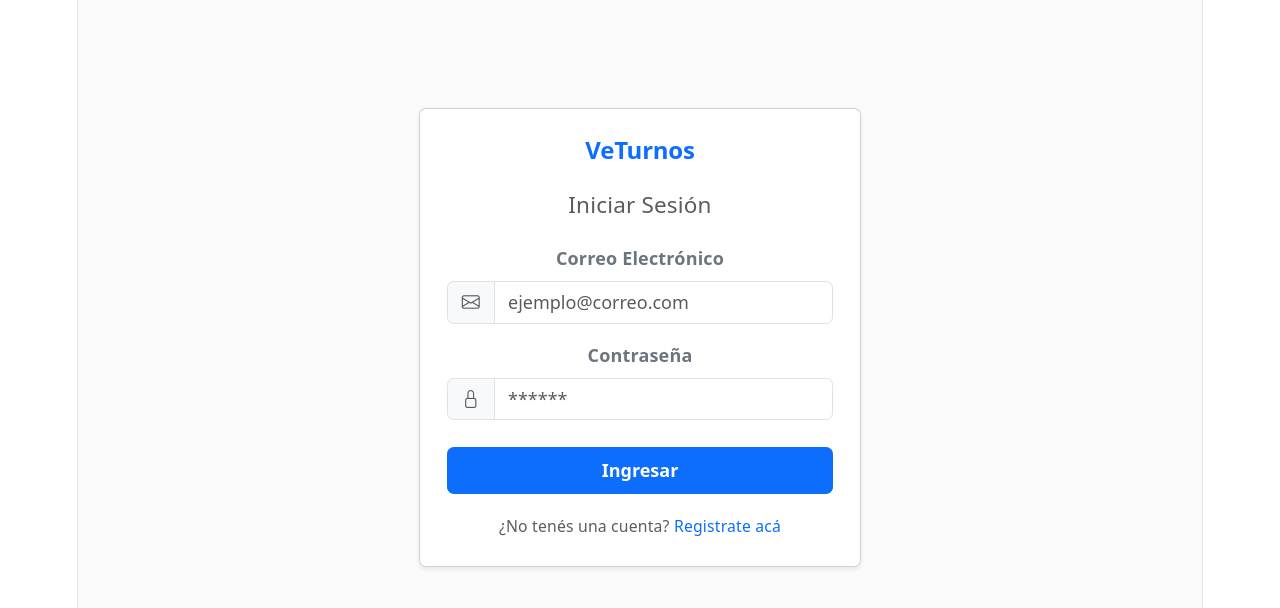
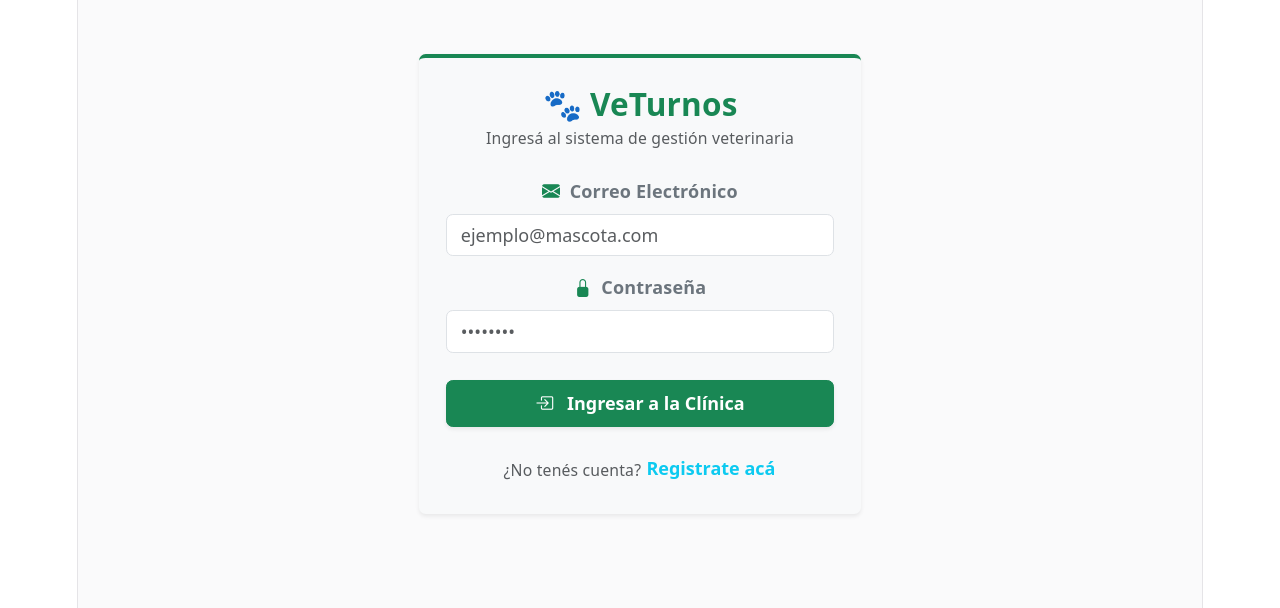
Before and after one commit to francooyhenart/VeTurnos, a React app in the folder Frontend/: page /login in a window 1280 px wide. Shown: the top 608 px of the page. Built offline with nearby package versions, Linux system fonts and the light colour scheme; the HTML template or start-up script is replaced by a standard one.

Commit message:
style(front): adaptar pantallas de login y registro a la estetica veterinaria

```diff
--- /dev/null
+++ b/Frontend/src/pages/Registro.jsx
@@ -0,0 +1,140 @@
+import React, { useState } from "react";
+import { useNavigate } from "react-router-dom";
+import { authService } from "../services/auth.service";
+
+const Registro = () => {
+  const [nombreCompleto, setNombreCompleto] = useState("");
+  const [dni, setDni] = useState("");
+  const [telefono, setTelefono] = useState("");
+  const [email, setEmail] = useState("");
+  const [password, setPassword] = useState("");
+  const [error, setError] = useState("");
+
+  const navigate = useNavigate();
+
+  const handleSubmit = async (e) => {
+    e.preventDefault();
+    setError("");
+
+    try {
+      // Conexión real con el backend
+      await authService.registro(nombreCompleto, dni, telefono, email, password);
+      alert("¡Cuenta creada con éxito!");
+
+      // Redirección automática al panel principal
+      navigate("/mis-turnos");
+    } catch (err) {
+      setError(err.message || "Error al intentar registrar el usuario.");
+    }
+  };
+
+  return (
+    <div className="container mt-5">
+      <div className="row justify-content-center">
+        <div className="col-md-6">
+          {/* Tarjeta con borde superior verde veterinario */}
+          <div className="card shadow-sm border-0 border-top border-4 border-success p-4 bg-light bg-opacity-75">
+
+            {/* Título e ícono temático */}
+            <div className="text-center mb-4">
+              <h3 className="fw-bold text-success mb-1">🐾 Unirse a VeTurnos</h3>
+              <p className="text-muted small">Registrate para gestionar las consultas de tus mascotas</p>
+            </div>
+
+            {error && <div className="alert alert-danger shadow-sm py-2 small">{error}</div>}
+
+            <form onSubmit={handleSubmit}>
+              <div className="mb-3">
+                <label className="form-label fw-semibold text-secondary">
+                  <i className="bi bi-person-badge-fill me-1 text-success"></i> Nombre Completo
+                </label>
+                <input
+                  type="text"
+                  className="form-control"
+                  placeholder="Juan Pérez"
+                  value={nombreCompleto}
+                  onChange={(e) => setNombreCompleto(e.target.value)}
+                  required
+                />
+              </div>
+
+              <div className="row">
+                <div className="col-md-6 mb-3">
+                  <label className="form-label fw-semibold text-secondary">
+                    <i className="bi bi-card-text me-1 text-success"></i> DNI
+                  </label>
+                  <input
+                    type="text"
+                    className="form-control"
+                    placeholder="12345678"
+                    value={dni}
+                    onChange={(e) => setDni(e.target.value)}
+                    required
+                  />
+                </div>
+                <div className="col-md-6 mb-3">
+                  <label className="form-label fw-semibold text-secondary">
+                    <i className="bi bi-telephone-fill me-1 text-success"></i> Teléfono
+                  </label>
+                  <input
+                    type="text"
+                    className="form-control"
+                    placeholder="2215551234"
+                    value={telefono}
+                    onChange={(e) => setTelefono(e.target.value)}
+                    required
+                  />
+                </div>
+              </div>
+
+              <div className="mb-3">
+                <label className="form-label fw-semibold text-secondary">
+                  <i className="bi bi-envelope-fill me-1 text-success"></i> Correo Electrónico
+                </label>
+                <input
+                  type="email"
+                  className="form-control"
+                  placeholder="ejemplo@mascota.com"
+                  value={email}
+                  onChange={(e) => setEmail(e.target.value)}
+                  required
+                />
+              </div>
+
+              <div className="mb-4">
+                <label className="form-label fw-semibold text-secondary">
+                  <i className="bi bi-lock-fill me-1 text-success"></i> Contraseña
+                </label>
+                <input
+                  type="password"
+                  className="form-control"
+                  placeholder="Creá una contraseña segura"
+                  value={password}
+                  onChange={(e) => setPassword(e.target.value)}
+                  required
+                />
+              </div>
+
+              {/* Botón de registro en Verde */}
+              <button type="submit" className="btn btn-success w-100 mb-3 fw-bold shadow-sm py-2">
+                <i className="bi bi-check-circle-fill me-2"></i> Crear Cuenta Veterinaria
+              </button>
+            </form>
+
+            <div className="text-center mt-2">
+              <span className="text-muted small">¿Ya tenés una cuenta? </span>
+              <button
+                className="btn btn-link p-0 pb-1 small text-info fw-bold text-decoration-none"
+                onClick={() => navigate("/login")}
+              >
+                Iniciá sesión acá
+              </button>
+            </div>
+          </div>
+        </div>
+      </div>
+    </div>
+  );
+};
+
+export default Registro;
--- a/Frontend/src/pages/login.jsx
+++ b/Frontend/src/pages/login.jsx
@@ -1,33 +1,25 @@
-import { useState } from "react";
+import React, { useState } from "react";
+import { useNavigate } from "react-router-dom";
 import { authService } from "../services/auth.service";
 
-function Login() {
-  // Estados para capturar lo que escribe el usuario
+const Login = () => {
   const [email, setEmail] = useState("");
   const [password, setPassword] = useState("");
-
-  // Estados para manejar el feedback visual (errores o carga)
   const [error, setError] = useState("");
-  const [loading, setLoading] = useState(false);
+  const navigate = useNavigate();
 
   const handleSubmit = async (e) => {
     e.preventDefault();
     setError("");
-    setLoading(true);
 
     try {
-      // Llamamos al servicio que creamos en el paso anterior
-      const user = await authService.login(email, password);
+      // Conexión real con el backend
+      await authService.login(email, password);
 
-      // Por ahora, tiramos un alert para verificar que ande bien.
-      // Luego cambiaremos esto para redirigir según el rol (CLIENTE o ADMINISTRADOR)
-      alert(`¡Bienvenido/a ${user.nombreCompleto}! Rol: ${user.rol}`);
-
+      // Si la respuesta es exitosa, redirige al panel de turnos
+      navigate("/mis-turnos");
     } catch (err) {
-      // Si el backend tiró un error (ej: "Credenciales incorrectas"), lo mostramos
-      setError(err.message);
-    } finally {
-      setLoading(false);
+      setError(err.message || "Ocurrió un error al intentar iniciar sesión.");
     }
   };
 
@@ -35,81 +27,65 @@ function Login() {
     <div className="container mt-5">
       <div className="row justify-content-center">
         <div className="col-md-5">
-          <div className="card shadow-sm mt-5">
-            <div className="card-body p-4">
-              <h2 className="text-center mb-4 text-primary fw-bold">VeTurnos</h2>
-              <h5 className="text-center text-muted mb-4">Iniciar Sesión</h5>
+          {/* Tarjeta con borde superior verde veterinario */}
+          <div className="card shadow-sm border-0 border-top border-4 border-success p-4 bg-light bg-opacity-70">
 
-              {/* Alerta de Bootstrap por si hay un error en las credenciales */}
-              {error && (
-                <div className="alert alert-danger py-2 text-center" role="alert">
-                  <i className="bi bi-exclamation-triangle-fill me-2"></i>
-                  {error}
+            {/* Título e ícono temático */}
+            <div className="text-center mb-4">
+              <h3 className="fw-bold text-success mb-1">🐾 VeTurnos</h3>
+              <p className="text-muted small">Ingresá al sistema de gestión veterinaria</p>
             </div>
-              )}
+
+            {error && <div className="alert alert-danger shadow-sm py-2 small">{error}</div>}
 
             <form onSubmit={handleSubmit}>
-                {/* Campo Email */}
               <div className="mb-3">
-                  <label className="form-label text-secondary fw-semibold">Correo Electrónico</label>
-                  <div className="input-group">
-                    <span className="input-group-text bg-light text-muted"><i className="bi bi-envelope"></i></span>
+                <label className="form-label fw-semibold text-secondary">
+                  <i className="bi bi-envelope-fill me-1 text-success"></i> Correo Electrónico
+                </label>
                 <input
                   type="email"
                   className="form-control"
-                      placeholder="ejemplo@correo.com"
+                  placeholder="ejemplo@mascota.com"
                   value={email}
                   onChange={(e) => setEmail(e.target.value)}
                   required
                 />
               </div>
-                </div>
-
-                {/* Campo Contraseña */}
               <div className="mb-4">
-                  <label className="form-label text-secondary fw-semibold">Contraseña</label>
-                  <div className="input-group">
-                    <span className="input-group-text bg-light text-muted"><i className="bi bi-lock"></i></span>
+                <label className="form-label fw-semibold text-secondary">
+                  <i className="bi bi-lock-fill me-1 text-success"></i> Contraseña
+                </label>
                 <input
                   type="password"
                   className="form-control"
-                      placeholder="******"
+                  placeholder="••••••••"
                   value={password}
                   onChange={(e) => setPassword(e.target.value)}
                   required
                 />
               </div>
-                </div>
 
-                {/* Botón de Ingreso */}
-                <button
-                  type="submit"
-                  className="btn btn-primary w-100 fw-bold py-2"
-                  disabled={loading}
-                >
-                  {loading ? (
-                    <>
-                      <span className="spinner-border spinner-border-sm me-2" role="status" aria-hidden="true"></span>
-                      Ingresando...
-                    </>
-                  ) : (
-                    "Ingresar"
-                  )}
+              {/* Botón de ingreso en Verde */}
+              <button type="submit" className="btn btn-success w-100 mb-3 fw-bold shadow-sm py-2">
+                <i className="bi bi-box-arrow-in-right me-2"></i> Ingresar a la Clínica
               </button>
             </form>
 
-              <div className="text-center mt-3">
-                <small className="text-muted">
-                  ¿No tenés una cuenta? <a href="#" className="text-decoration-none">Registrate acá</a>
-                </small>
-              </div>
-
+            <div className="text-center mt-2">
+              <span className="text-muted small">¿No tenés cuenta? </span>
+              <button
+                className="btn btn-link p-0 pb-1 small text-info fw-bold text-decoration-none"
+                onClick={() => navigate("/registro")}
+              >
+                Registrate acá
+              </button>
             </div>
           </div>
         </div>
       </div>
     </div>
   );
-}
+};
 
 export default Login;
```
Lines whose indentation alone changed are shown as unchanged.
